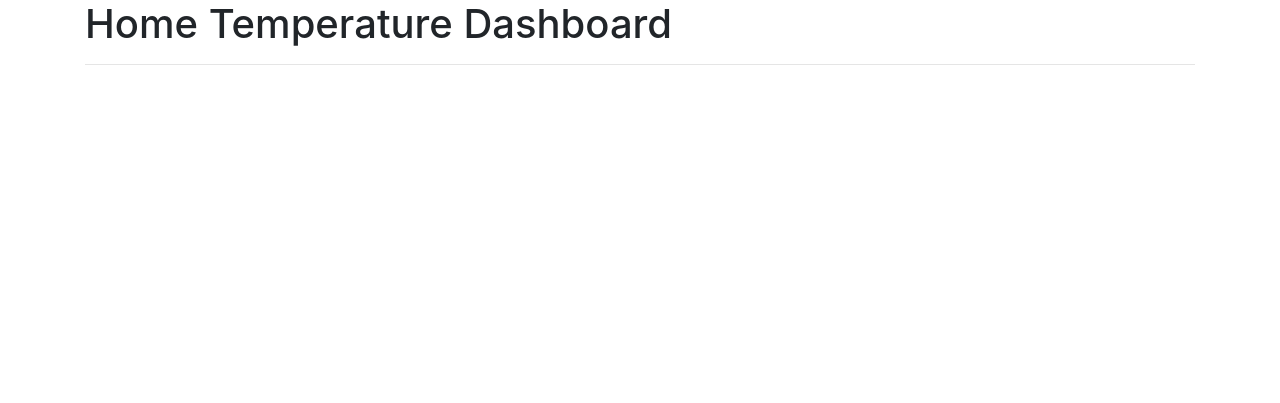
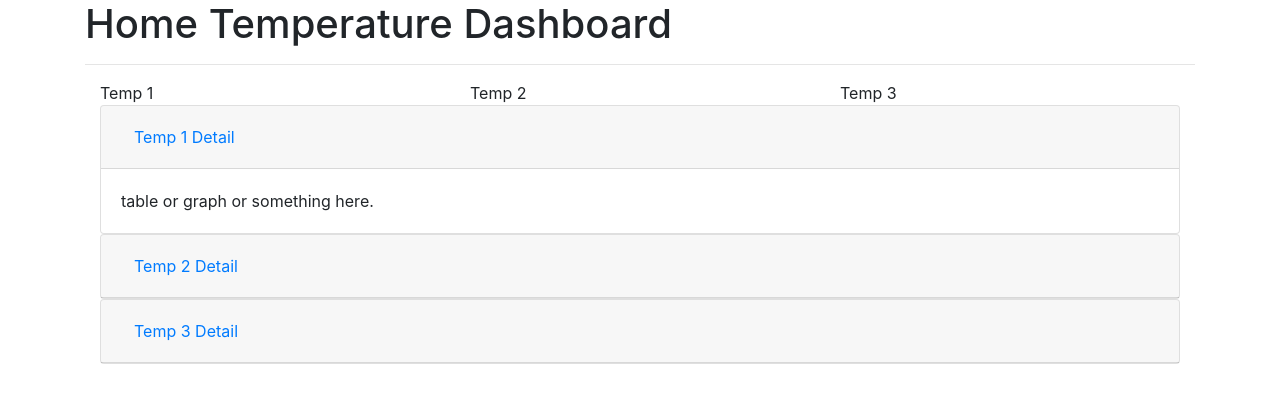
Before and after one commit to Nerdenator/temp_map, a Django app: page /dashboard/ in a window 1280 px wide. Shown: the top 403 px of the page. Run offline with Django 3.2, Linux system fonts and the light colour scheme; some libraries are stand-ins or nearby versions.

Commit message:
adding bootstrap and basic layout

```diff
--- a/temp_dashboard/templates/temp_dashboard/index.html
+++ b/temp_dashboard/templates/temp_dashboard/index.html
@@ -11,7 +11,75 @@
 <div class="container">
     <h1>Home Temperature Dashboard</h1>
     <hr/>
-
+    <div class="container">
+        <div class="row">
+            <div class="col-lg-4">
+                Temp 1
+            </div>
+            <div class="col-lg-4">
+                Temp 2
+            </div>
+            <div class="col-lg-4">
+                Temp 3
+            </div>
+        </div>
+        <div class="row">
+            <div class="col-lg-12">
+                <div id="accordion">
+                    <div class="card">
+                        <div class="card-header" id="temp1Detail">
+                            <h5 class="mb-0">
+                                <button class="btn btn-link" data-toggle="collapse" data-target="#temp1DetailCard"
+                                        aria-expanded="true" aria-controls="temp1DetailCard">
+                                    Temp 1 Detail
+                                </button>
+                            </h5>
+                        </div>
+                        <div id="temp1DetailCard" class="collapse show" aria-labelledby="temp1Detail"
+                             data-parent="#accordion">
+                            <div class="card-body">
+                                table or graph or something here.
+                            </div>
+                        </div>
+                    </div>
+                    <div class="card">
+                        <div class="card-header" id="temp2Detail">
+                            <h5 class="mb-0">
+                                <button class="btn btn-link collapsed" data-toggle="collapse"
+                                        data-target="#temp2DetailCard" aria-expanded="false"
+                                        aria-controls="temp2DetailCard">
+                                    Temp 2 Detail
+                                </button>
+                            </h5>
+                        </div>
+                        <div id="temp2DetailCard" class="collapse" aria-labelledby="temp2Detail"
+                             data-parent="#accordion">
+                            <div class="card-body">
+                                table or graph or something here
+                            </div>
+                        </div>
+                    </div>
+                    <div class="card">
+                        <div class="card-header" id="temp3Detail">
+                            <h5 class="mb-0">
+                                <button class="btn btn-link collapsed" data-toggle="collapse"
+                                        data-target="#temp3DetailCard" aria-expanded="false"
+                                        aria-controls="temp3DetailCard">
+                                    Temp 3 Detail
+                                </button>
+                            </h5>
+                        </div>
+                        <div id="temp3DetailCard" class="collapse" aria-labelledby="temp3Detail"
+                             data-parent="#accordion">
+                            <div class="card-body">
+                                table or graph or something here
+                            </div>
+                        </div>
+                    </div>
+                </div>
+            </div>
+        </div>
+    </div>
 
 </div>
 <script src="https://code.jquery.com/jquery-3.4.1.slim.min.js"
--- a/temp_dashboard/views.py
+++ b/temp_dashboard/views.py
@@ -1,4 +1,5 @@
 from django.shortcuts import render
+
 
 def dashboard(request):
     return render(request, 'temp_dashboard/index.html')
```
